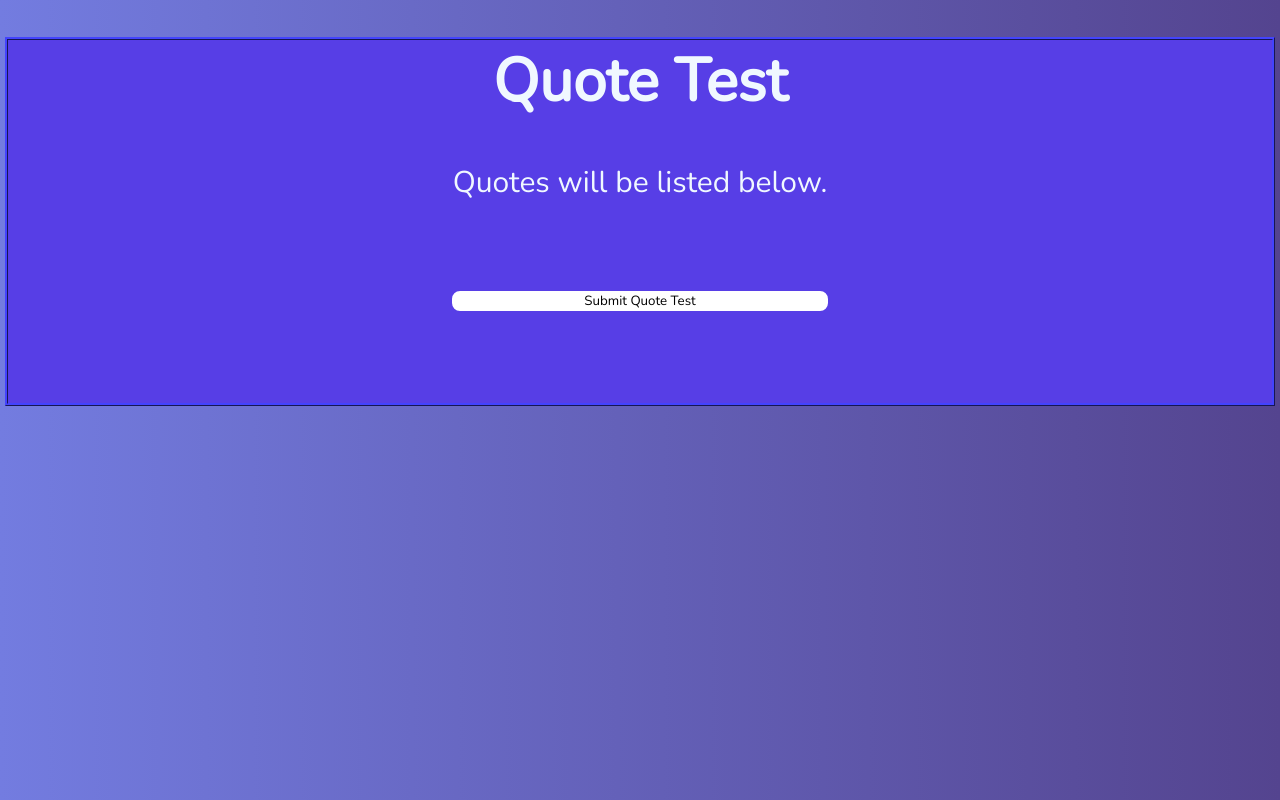
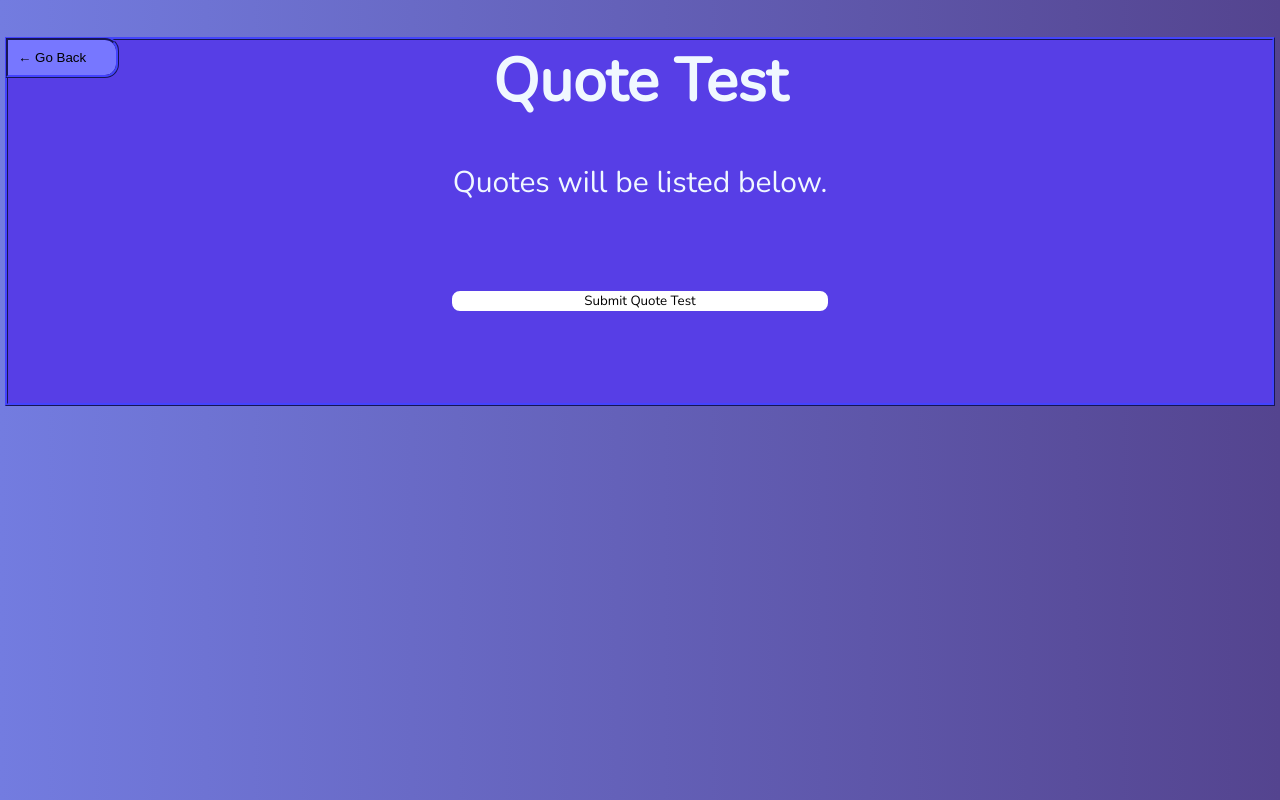
Before and after one commit to Arisamiga/quote-test, a plain HTML site: page quoteTest.html in a window 1280 px wide. Drawn offline with nearby package versions, Linux system fonts and the light colour scheme.

Commit message:
Added back button

```diff
--- a/quoteTest.html
+++ b/quoteTest.html
@@ -11,6 +11,7 @@
 <body>
     <div class="border-box quoteBox">
         <h1>Quote Test</h1>
+        <button class="backButton">&#8592; Go Back</button>
         Quotes will be listed below.
         <div id="quoteResults"></div>
         <div id="quoteList">
--- a/script/quoteHandle.js
+++ b/script/quoteHandle.js
@@ -114,6 +114,10 @@ if (quotes === null) {
 
     });
 
+    document.getElementsByClassName("backButton")[0].addEventListener("click", function () {
+        window.location.href = "index.html";
+    });
+
     var quotes = JSON.parse(data);
     var quoteList = document.getElementById("quoteList");
     for (var i = 0; i < quotes.length; i++) {
--- a/style/index.css
+++ b/style/index.css
@@ -135,6 +135,27 @@ body {
     margin-top: 2%;
 }
 
+.backButton {
+    background-color: #7777ff;
+    outline-color: rgb(45, 45, 168);
+    outline-style: ridge;
+    outline-width: initial;
+    position: absolute;
+    border: none;
+    left: 0;
+    top: 0;
+    padding: 10px;
+    padding-right: 30px;
+    border-top-right-radius: 11px;
+    border-bottom-right-radius: 11px;
+}
+
+.backButton:hover {
+    box-shadow: 0px 0px 10px 0px rgba(0, 0, 0, 0.75);
+    cursor: pointer;
+
+}
+
 @keyframes fadeIn {
     0% {
         opacity: 0;
```
